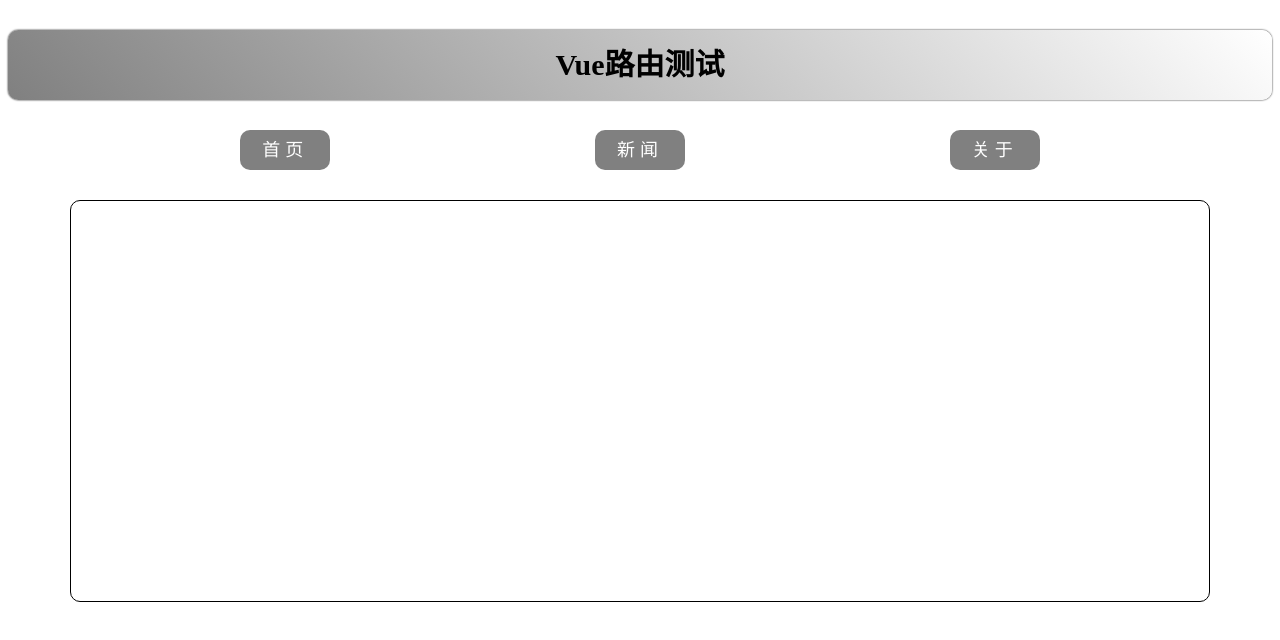
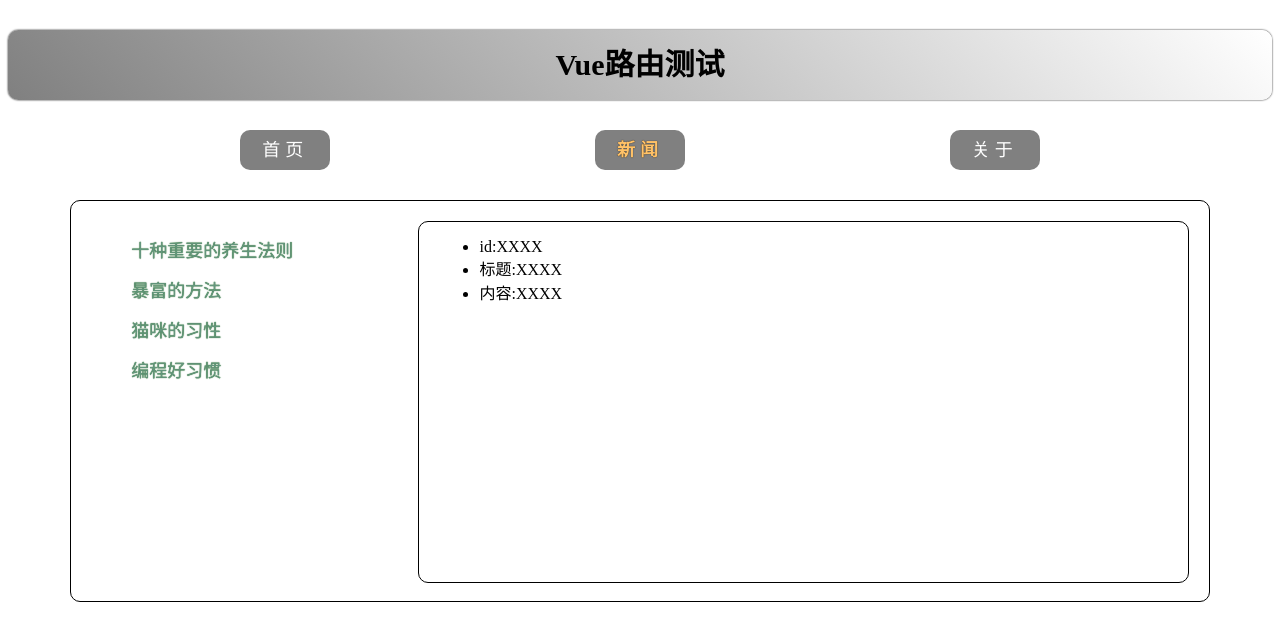
Before and after one commit to linchenqi123/gitLearning, a Vue app in the folder Hello-vue3/: page /news/news-detail in a window 1280 px wide. Before the commit this address had no page. Shown: the top 640 px of the page. Built offline with nearby package versions, Linux system fonts and the light colour scheme.

Commit message:
Add Header component and update router links

```diff
--- a/Hello-vue3/src/App.vue
+++ b/Hello-vue3/src/App.vue
@@ -1,11 +1,11 @@
 <template>
     <div class="app">
-        <h2 class="title">Vue路由测试</h2>
+        <Header></Header>
         <!-- 导航去 -->
         <div class="navigate">
             <RouterLink to="/" active-class="active">首页</RouterLink>
-            <RouterLink to="news" active-class="active">新闻</RouterLink>
-            <RouterLink to="about" active-class="active">关于</RouterLink>
+            <RouterLink to="/news" active-class="active">新闻</RouterLink>
+            <RouterLink to="/about" active-class="active">关于</RouterLink>
         </div>
         <!-- 展示区 -->
         <div class="main-content">
@@ -16,20 +16,10 @@
 
 <script setup lang="ts">
 import{RouterView,RouterLink}from 'vue-router'
+import Header from './components/Header.vue'
 </script>
 
 <style scoped>
-.title {
-    text-align: center;
-    word-spacing: 5px;
-    margin:30px 0;
-    height: 70px;
-    line-height: 70px;
-    background-image: linear-gradient(45deg, gray,white);
-    border-radius: 10px;
-    box-shadow: 0 0 2px;
-    font-size: 30px;
-}
 .navigate {
     display: flex;
     justify-content: space-around;
--- /dev/null
+++ b/Hello-vue3/src/components/Header.vue
@@ -0,0 +1,22 @@
+<template>
+    <h2 class="title">Vue路由测试</h2>
+</template>
+
+<script lang="ts" setup name="header">
+
+</script>
+
+<style scoped>
+
+.title {
+    text-align: center;
+    word-spacing: 5px;
+    margin:30px 0;
+    height: 70px;
+    line-height: 70px;
+    background-image: linear-gradient(45deg, gray,white);
+    border-radius: 10px;
+    box-shadow: 0 0 2px;
+    font-size: 30px;
+}
+</style>
--- a/Hello-vue3/src/pages/News.vue
+++ b/Hello-vue3/src/pages/News.vue
@@ -1,16 +1,26 @@
 <template>
   <div class="news">
     <ul>
-        <li><a href="@">新闻001</a></li>
-        <li><a href="@">新闻002</a></li>
-        <li><a href="@">新闻003</a></li>
-        <li><a href="@">新闻004</a></li>
+        <li v-for="news in newsList" :key="news.id">
+            <RouterLink to="/news/news-detail">{{ news.title }}</RouterLink>
+        </li>
+
     </ul>
-  </div>
+    <div class="news-content">
+        <RouterView />
+    </div>
+    </div>
 </template>
 
 <script lang="ts" setup name="news">
-
+import{reactive}from 'vue'
+import { RouterLink,RouterView } from 'vue-router'
+let newsList = reactive([
+    {id:1,title:'十种重要的养生法则',content:'养生法则1：保持心情愉快，心情愉快是健康长寿的重要保证。心情愉快有利于消化吸收，有利于血液循环，有利于免疫功能的提高。'},
+    {id:2,title:'暴富的方法',content:'暴富的方法1：不要把钱放在银行里，银行利息太低，不如把钱投资在股票、基金、期货、外汇等投资品种上。'},
+    {id:3,title:'猫咪的习性',content:'猫咪的习性1：猫咪是一种独立的动物，它们喜欢独自玩耍，喜欢独自睡觉，喜欢独自思考。猫咪的独立性是它们的天性。'},
+    {id:4,title:'编程好习惯',content:'编程好习惯1：编程是一种高度的思维活动，编程需要有耐心，需要有毅力，需要有创造力，需要有逻辑思维。编程是一种高度的思维活动。'}
+])
 </script>
 
 <style scoped>
--- /dev/null
+++ b/Hello-vue3/src/pages/NewsDetail.vue
@@ -0,0 +1,23 @@
+<template>
+  <div class="news-list">
+    <ul>
+        <li>id:XXXX</li>
+        <li>标题:XXXX</li>
+        <li>内容:XXXX</li>
+    </ul>
+  </div>
+</template>
+
+<script lang="ts" setup name="newsDetail">
+
+</script>
+
+<style scoped>
+.news-list{
+    list-style: none;
+    padding-left: 20px;
+}
+.news-list>li{
+    line-height: 30px;
+}
+</style>
--- a/Hello-vue3/src/router/index.ts
+++ b/Hello-vue3/src/router/index.ts
@@ -15,7 +15,14 @@ const router=createRouter({
         {
             path:'/news',
             name:'News',
-            component:()=>import('../pages/News.vue')
+            component:()=>import('../pages/News.vue'),
+            children:[
+                {
+                    path:'news-detail',
+                    name:'NewsDetail',
+                    component:()=>import('../pages/NewsDetail.vue')
+                }
+            ]
         }
     ]
     })
```
Also changed, not shown: Hello-vue3/src/pages/About.vue (+8 -2 lines).
